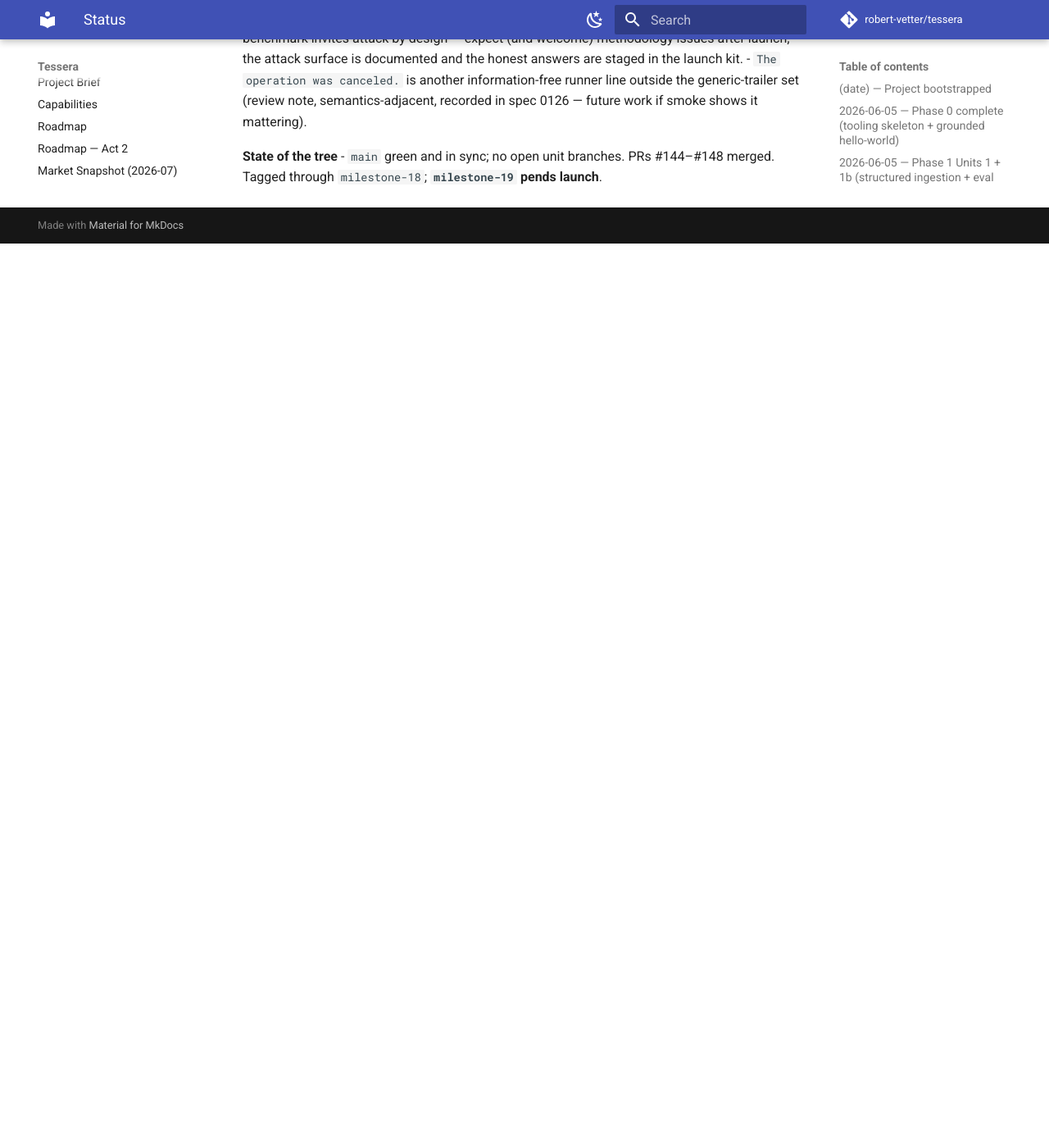
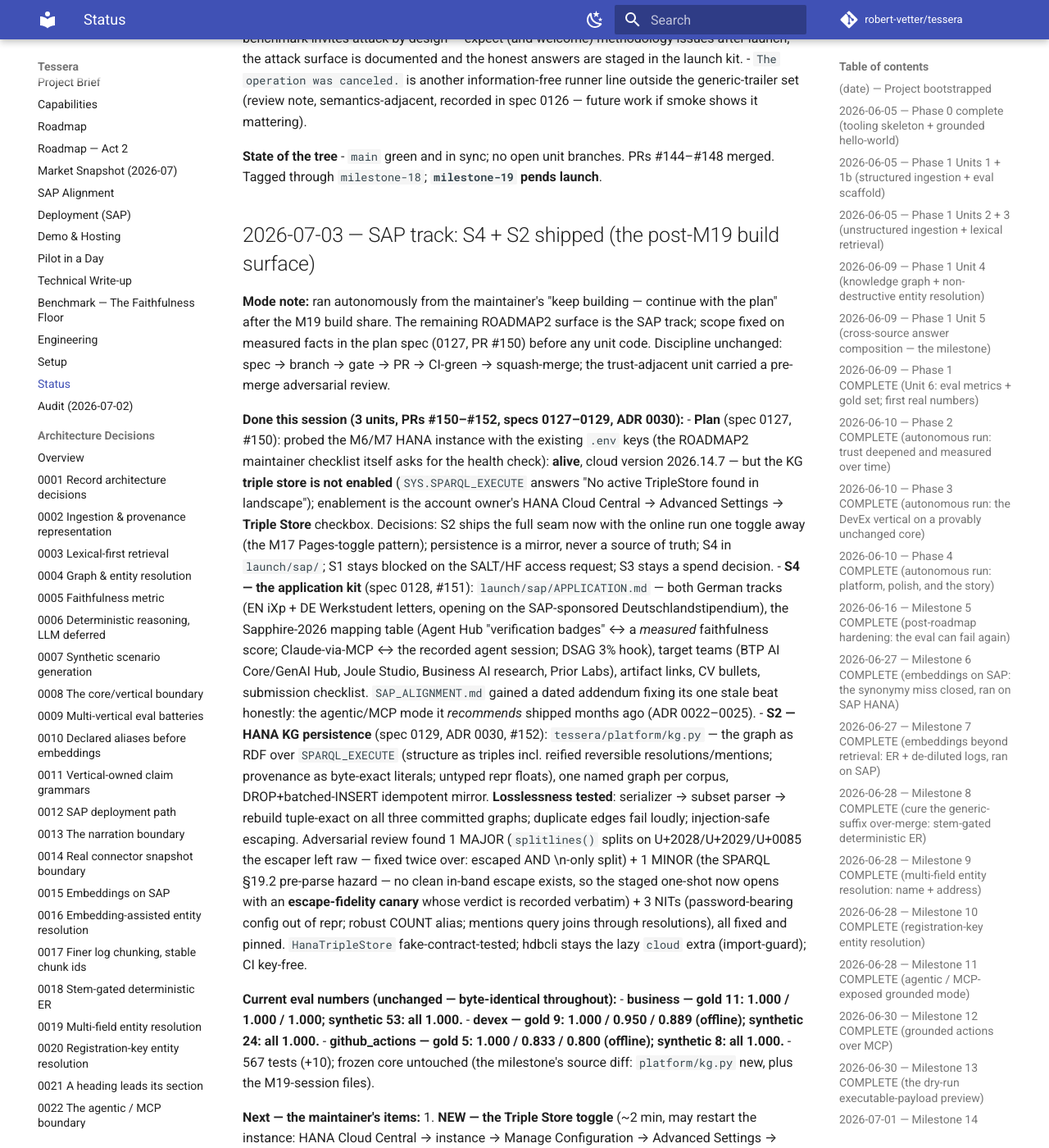
Before and after one commit to robert-vetter/tessera, an MkDocs documentation site: the page built from docs/STATUS.md, in a window 1280 px wide and 1400 px high, scrolled down 46013 px. Shown: the whole window at 82% size. Built offline with MkDocs 1.6.1 and Material for MkDocs 9.7.7, drawn with Linux system fonts in a browser that asks for light colours; comment, search, counter and statistics services are not loaded; before the commit the page ends 46310 px from its top, so only the background shows below that; some of the changed text lies outside the part shown.

Commit message:
docs: wrap the SAP-track session — CHANGELOG + STATUS (specs 0127–0129)
S4 application kit + S2 HANA KG persistence shipped; S1/S3 recorded as
blocked/spend; the online KG run pends the maintainer's Triple Store
toggle (runbook + staged one-shot ready). Frozen core untouched; six
eval lines byte-identical; 567 tests.

Co-Authored-By: Claude Fable 5 <noreply@anthropic.com>

```diff
--- a/docs/STATUS.md
+++ b/docs/STATUS.md
@@ -2291,3 +2291,87 @@ met, not when the code is).
 **State of the tree**
 - `main` green and in sync; no open unit branches. PRs #144–#148 merged.
   Tagged through `milestone-18`; **`milestone-19` pends launch**.
+
+## 2026-07-03 — SAP track: S4 + S2 shipped (the post-M19 build surface)
+
+**Mode note:** ran autonomously from the maintainer's "keep building —
+continue with the plan" after the M19 build share. The remaining ROADMAP2
+surface is the SAP track; scope fixed on measured facts in the plan spec
+(0127, PR #150) before any unit code. Discipline unchanged: spec → branch
+→ gate → PR → CI-green → squash-merge; the trust-adjacent unit carried a
+pre-merge adversarial review.
+
+**Done this session (3 units, PRs #150–#152, specs 0127–0129, ADR 0030):**
+- **Plan** (spec 0127, #150): probed the M6/M7 HANA instance with the
+  existing `.env` keys (the ROADMAP2 maintainer checklist itself asks for
+  the health check): **alive**, cloud version 2026.14.7 — but the KG
+  **triple store is not enabled** (`SYS.SPARQL_EXECUTE` answers "No
+  active TripleStore found in landscape"); enablement is the account
+  owner's HANA Cloud Central → Advanced Settings → **Triple Store**
+  checkbox. Decisions: S2 ships the full seam now with the online run
+  one toggle away (the M17 Pages-toggle pattern); persistence is a
+  mirror, never a source of truth; S4 in `launch/sap/`; S1 stays blocked
+  on the SALT/HF access request; S3 stays a spend decision.
+- **S4 — the application kit** (spec 0128, #151):
+  `launch/sap/APPLICATION.md` — both German tracks (EN iXp + DE
+  Werkstudent letters, opening on the SAP-sponsored
+  Deutschlandstipendium), the Sapphire-2026 mapping table (Agent Hub
+  "verification badges" ↔ a *measured* faithfulness score; Claude-via-MCP
+  ↔ the recorded agent session; DSAG 3% hook), target teams (BTP AI
+  Core/GenAI Hub, Joule Studio, Business AI research, Prior Labs),
+  artifact links, CV bullets, submission checklist. `SAP_ALIGNMENT.md`
+  gained a dated addendum fixing its one stale beat honestly: the
+  agentic/MCP mode it *recommends* shipped months ago (ADR 0022–0025).
+- **S2 — HANA KG persistence** (spec 0129, ADR 0030, #152):
+  `tessera/platform/kg.py` — the graph as RDF over `SPARQL_EXECUTE`
+  (structure as triples incl. reified reversible resolutions/mentions;
+  provenance as byte-exact literals; untyped repr floats), one named
+  graph per corpus, DROP+batched-INSERT idempotent mirror.
+  **Losslessness tested**: serializer → subset parser → rebuild
+  tuple-exact on all three committed graphs; duplicate edges fail
+  loudly; injection-safe escaping. Adversarial review found 1 MAJOR
+  (`splitlines()` splits on U+2028/U+2029/U+0085 the escaper left raw —
+  fixed twice over: escaped AND \n-only split) + 1 MINOR (the SPARQL
+  §19.2 pre-parse hazard — no clean in-band escape exists, so the staged
+  one-shot now opens with an **escape-fidelity canary** whose verdict is
+  recorded verbatim) + 3 NITs (password-bearing config out of repr;
+  robust COUNT alias; mentions query joins through resolutions), all
+  fixed and pinned. `HanaTripleStore` fake-contract-tested; hdbcli stays
+  the lazy `cloud` extra (import-guard); CI key-free.
+
+**Current eval numbers (unchanged — byte-identical throughout):**
+- **business — gold 11: 1.000 / 1.000 / 1.000; synthetic 53: all 1.000.**
+- **devex — gold 9: 1.000 / 0.950 / 0.889 (offline); synthetic 24: all 1.000.**
+- **github_actions — gold 5: 1.000 / 0.833 / 0.800 (offline); synthetic 8: all 1.000.**
+- 567 tests (+10); frozen core untouched (the milestone's source diff:
+  `platform/kg.py` new, plus the M19-session files).
+
+**Next — the maintainer's items:**
+1. **NEW — the Triple Store toggle** (~2 min, may restart the instance:
+   HANA Cloud Central → instance → Manage Configuration → Advanced
+   Settings → Triple Store), then
+   `uv run python scripts/persist_knowledge_graph.py` and paste its
+   record block (incl. the canary verdict) into DEPLOYMENT.md — that
+   turns "designed for SAP Knowledge Graph" into "ran on", beside the
+   recorded `VECTOR_EMBEDDING` closes.
+2. **M19 go-list unchanged:** registries runbook (2 decisions), launch
+   posts, outreach wave, Z Fellows date + rehearse (the first weekly
+   ship-update email is drafted in the session transcript), then tag
+   `milestone-19` + roll the CHANGELOG.
+3. Standing: SALT HF access request (gates S1 — the highest-credibility
+   remaining S-track item), demo video, Pages source toggle, BTP
+   (gates S3), dependabot #59/#133 (#60 closed).
+
+**Open questions / risks**
+- `result[2]` as `SPARQL_EXECUTE`'s response OUT parameter is
+  tutorial-verified, not yet live-verified (the probe errored before OUT
+  extraction, correctly — no TripleStore); the one-shot is the honest
+  first check and records whatever happens.
+- The KG engine is young (GA QRC1 2025); the escape-fidelity canary
+  exists precisely because store-side literal handling may diverge from
+  the spec reading.
+
+**State of the tree**
+- `main` green and in sync; no open unit branches. PRs #150–#152 merged.
+  Tags unchanged (through `milestone-18`; `milestone-19` pends launch;
+  the SAP track carries no tag).
```
Also changed, not shown: CHANGELOG.md (+34 -0 lines).
